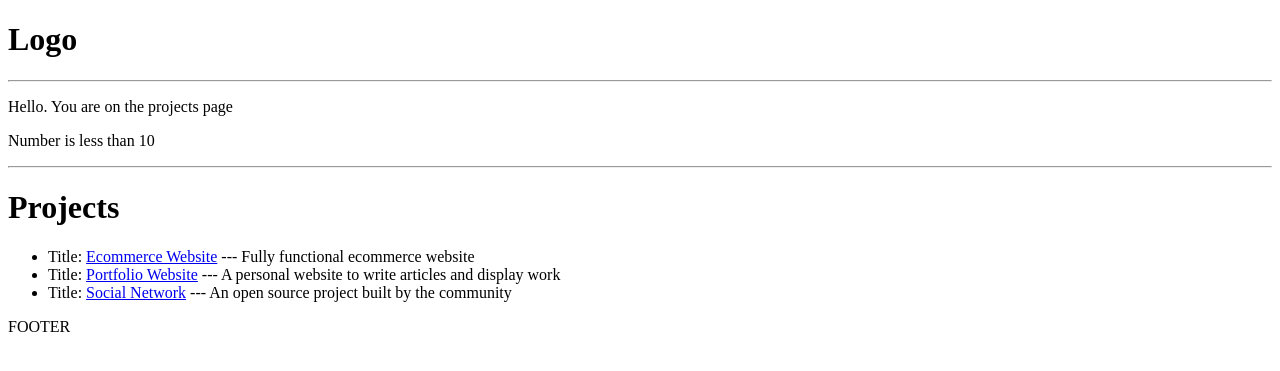
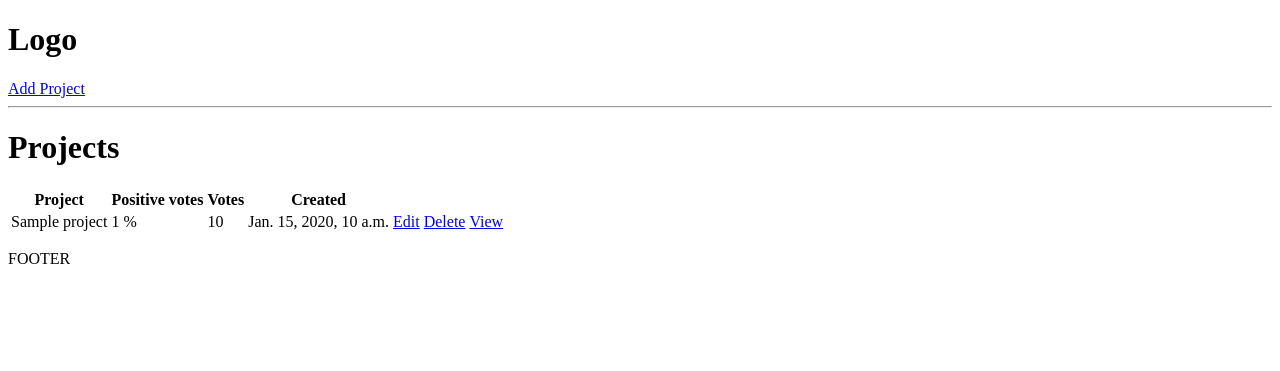
Before and after one commit to JamesOkemwa/devsearch_django, a Django app: page / in a window 1280 px wide. Shown: the top 371 px of the page. Run offline with Django 4.2, Linux system fonts and the light colour scheme; tables that the repository leaves empty hold one stand-in row (values such as "Sample post").

Commit message:
project model html templates and forms, CRUD views

```diff
--- a/projects/templates/projects/projects.html
+++ b/projects/templates/projects/projects.html
@@ -2,24 +2,29 @@
 
 {% block content %}
 
-<p>Hello. You are on the {{page}} page</p>
-
-{% if number > 10 %}
-<p> Number is greater than 10</p>
-
-{% else %}
-<p>Number is less than 10</p>
-
-{% endif %}
-
-<hr>
-
 <h1>Projects</h1>
 
-<ul>
+<table>
+    <tr>
+        <th>Project</th>
+        <th>Positive votes</th>
+        <th>Votes</th>
+        <th>Created</th>
+        <th></th>
+        <th></th>
+        <th></th>
+    </tr>
     {% for project in projects %}
-        <li>Title: <a href="{% url 'project' project.id %}">{{project.title}}</a> --- {{project.description}}</li>
+        <tr>
+            <td>{{project.title}}</td>
+            <td>{{project.vote_ratio}} %</td>
+            <td>{{project.vote_total}}</td>
+            <td>{{project.created}}</td>
+            <td><a href="{% url 'update-project' project.id %}">Edit</a></td>
+            <td><a href="{% url 'delete-project' project.id %}">Delete</a></td>
+            <td><a href="{% url 'project' project.id %}">View</a></td>
+        </tr>
     {% endfor %}
-</ul>
+</table>
 
 {% endblock content %}
--- a/projects/templates/projects/single-project.html
+++ b/projects/templates/projects/single-project.html
@@ -3,6 +3,11 @@
 {% block content %}
 
 <h1>{{ project.title }}</h1>
+<hr>
+{% for tag in project.tags.all %}
+    <span style="border:1px solid grey">{{tag}}</span>
+{% endfor %}
+<hr>
 <br>
 <p>{{project.description}}</p>
 
--- a/projects/urls.py
+++ b/projects/urls.py
@@ -3,5 +3,8 @@ from . import views
 
 urlpatterns = [
     path('', views.projects, name="projects"),
-    path('project/<str:pk>/', views.project, name="project")
+    path('project/<str:pk>/', views.project, name="project"),
+    path('create-project/', views.createProject, name='create-project'),
+    path('update-project/<str:pk>', views.updateProject, name="update-project"),
+    path('delete-project/<str:pk>', views.deleteProject, name="delete-project")
 ]
--- a/projects/views.py
+++ b/projects/views.py
@@ -1,33 +1,52 @@
-from django.shortcuts import render
+from django.shortcuts import render, redirect
 from django.http import HttpResponse
+from .models import Project
+from .forms import ProjectForm
 
-projectsList = [
-    {
-        'id': '1',
-        'title': 'Ecommerce Website',
-        'description': 'Fully functional ecommerce website'
-    },
-    {
-        'id': '2',
-        'title': 'Portfolio Website',
-        'description': 'A personal website to write articles and display work'
-    },
-    {
-        'id': '3',
-        'title': 'Social Network',
-        'description': 'An open source project built by the community'
-    }
-]
 
 def projects(request):
-    page = "projects"
-    number = 9
-    context = {'page': page, 'number': number, 'projects': projectsList}
+
+    projects = Project.objects.all()
+    context = {'projects': projects}
     return render(request, 'projects/projects.html', context )
 
 def project(request,pk):
-    projectObj = None
-    for project in projectsList:
-        if project["id"] == pk:
-            projectObj = project
+    projectObj = Project.objects.get(id=pk)
     return render(request, 'projects/single-project.html', {'project': projectObj})
+
+def createProject(request):
+    form = ProjectForm()
+
+    if request.method == 'POST':
+        form = ProjectForm(request.POST)
+        if form.is_valid():
+            form.save()
+            return redirect('projects')
+
+    context={'form': form}
+    return render(request, "projects/project_form.html", context)
+
+def updateProject(request, pk):
+    # get the project to be updated
+    project = Project.objects.get(id=pk)
+
+    form = ProjectForm(instance=project) # pre-populate form with instance data
+
+    if request.method == 'POST':
+        form = ProjectForm(request.POST, instance=project)
+        if form.is_valid():
+            form.save()
+            return redirect('projects')
+
+    context={'form': form}
+    return render(request, "projects/project_form.html", context)
+
+def deleteProject(request, pk):
+    project = Project.objects.get(id=pk)
+
+    if request.method == "POST":
+        project.delete()
+        return redirect('projects')
+
+    context = {'object': project}
+    return render(request, 'projects/delete_template.html', context)
--- a/templates/navbar.html
+++ b/templates/navbar.html
@@ -1,2 +1,3 @@
 <h1>Logo</h1>
+<a href="{% url 'create-project' %}">Add Project</a>
 <hr>
```
Also changed, not shown: projects/forms.py (added, +7 -0 lines), projects/templates/projects/delete_template.html (added, +14 -0 lines), projects/templates/projects/project_form.html (added, +12 -0 lines).
